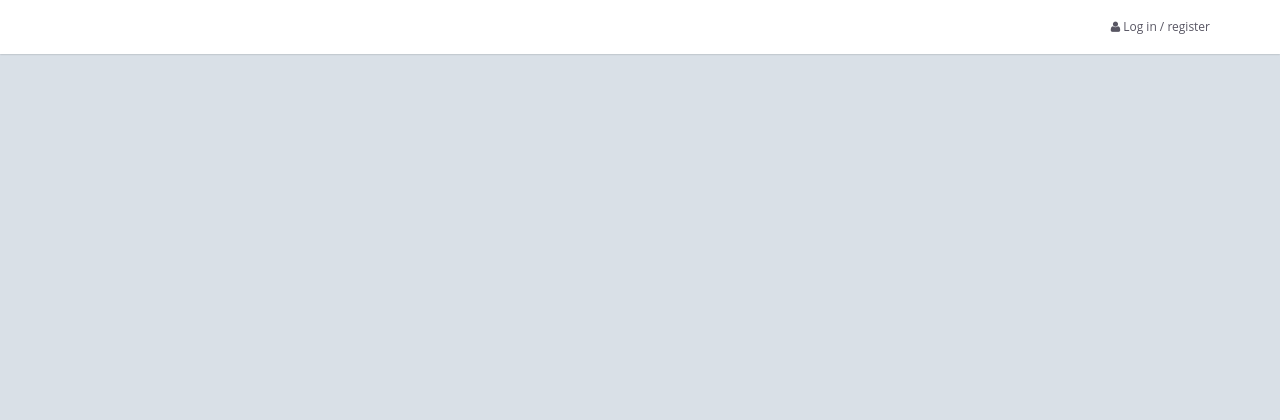
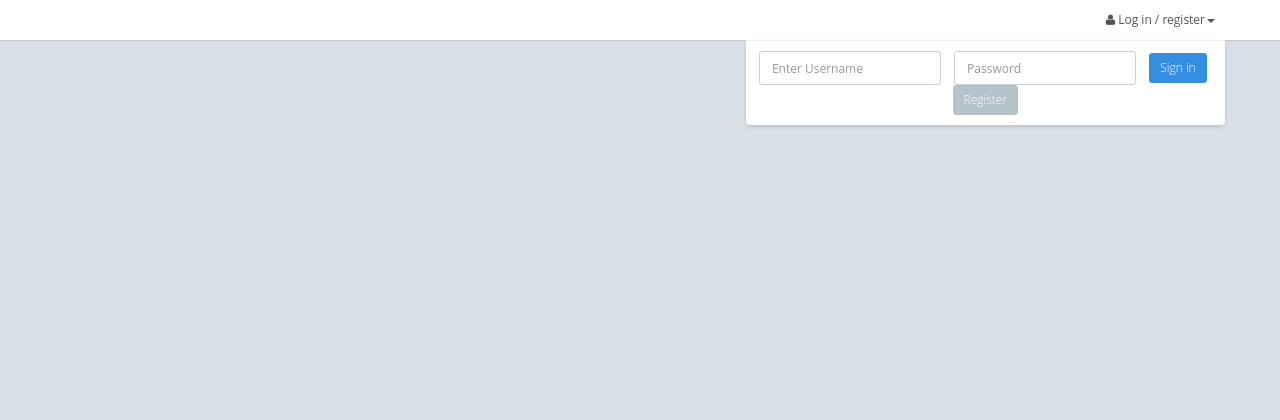
Before and after one commit to zuoxiaotian/bonhut, a Django app: template bonhuts/exchange/templates/base.html in a window 1280 px wide, after a click on "Log in / register". Shown: the top 420 px of the page. Run offline with Django 3.2, Linux system fonts and the light colour scheme; the template is opened without the code that fills it, so the values that code supplies are empty; some libraries are stand-ins or nearby versions.

Commit message:
index.html login register

```diff
--- a/bonhuts/exchange/templates/base.html
+++ b/bonhuts/exchange/templates/base.html
@@ -2,85 +2,113 @@
 <!DOCTYPE html>
 <html ng-app>
 <head>
-	<meta charset="utf-8">
-	<title> BonHut </title>
-	<meta content="width=device-width, initial-scale=1.0, maximum-scale=1.0, user-scalable=no" name="viewport"/>
-	<meta content="" name="description"/>
-	<meta content="" name="author"/>
+<meta charset="utf-8">
+<title>BonHut</title>
+<meta
+	content="width=device-width, initial-scale=1.0, maximum-scale=1.0, user-scalable=no"
+	name="viewport" />
+<meta content="" name="description" />
+<meta content="" name="author" />
 
-	<link href="{{STATIC_URL}}assets/css/jquery-ui.min.css"								rel="stylesheet"/>
-	<link href="{{STATIC_URL}}assets/css/bootstrap.min.css"								rel="stylesheet"/>
-	<link href="{{STATIC_URL}}assets/font-awesome-4.3.0/css/font-awesome.min.css"		rel="stylesheet"/>
-	<link href="{{STATIC_URL}}assets/css/animate.min.css"								rel="stylesheet"/>
-	<link href="{{STATIC_URL}}assets/css/style.min.css"									rel="stylesheet"/>
-	<link href="{{STATIC_URL}}assets/css/style-responsive.min.css"						rel="stylesheet"/>
-	<link href="{{STATIC_URL}}assets/css/default.css"									rel="stylesheet"/>
-	<link href="{{STATIC_URL}}exchange/css/base.css"									rel="stylesheet"/>
+<link href="{{STATIC_URL}}assets/css/jquery-ui.min.css" rel="stylesheet" />
+<link href="{{STATIC_URL}}assets/css/bootstrap.min.css" rel="stylesheet" />
+<link
+	href="{{STATIC_URL}}assets/font-awesome-4.3.0/css/font-awesome.min.css"
+	rel="stylesheet" />
+<link href="{{STATIC_URL}}assets/css/animate.min.css" rel="stylesheet" />
+<link href="{{STATIC_URL}}assets/css/style.min.css" rel="stylesheet" />
+<link href="{{STATIC_URL}}assets/css/style-responsive.min.css"
+	rel="stylesheet" />
+<link href="{{STATIC_URL}}assets/css/default.css" rel="stylesheet" />
+<link href="{{STATIC_URL}}exchange/css/base.css" rel="stylesheet" />
 
-	{% block head_links %}
-	{% endblock %}
+	<link href="{{STATIC_URL}}exchange/css/password-indicator.css"					rel="stylesheet"/>
+	<link href="{{STATIC_URL}}assets/css/bwizard.min.css"								rel="stylesheet"/>
+	<link href="{{STATIC_URL}}assets/css/parsley.css"								rel="stylesheet"/>
+
+
+{% block head_links %} {% endblock %}
 
 
 </head>
 
+<style>
+</style>
 <body>
 	<div id="page-container">
-		<div id="header" class="header navbar navbar-default navbar-fixed-top navbar-small" data-state-change="disabled">
+		<div id="header"
+			class="header navbar navbar-default navbar-fixed-top navbar-small"
+			data-state-change="disabled">
 			<div class="container">
-				<div class="navbar-header">
-				</div>
+				<div class="navbar-header"></div>
 				<div class="collapse navbar-collapse" id="header-navbar">
 					<ul class="nav navbar-nav navbar-right">
-						{% block menu %}
-						{% endblock %}
-						{% if user.is_authenticated %}
+						{% block menu %} {% endblock %} {% if user.is_authenticated %}
 
 
-						<li class="dropdown navbar-user">
-							<a href="javascript:;" class="dropdown-toggle" data-toggle="dropdown">
-								<i class="fa fa-user"></i>
-								<span class="hidden-xs">{{user}}</span> <b class="caret"></b>
-							</a>
+						<li class="dropdown navbar-user"><a href="javascript:;"
+							class="dropdown-toggle" data-toggle="dropdown"> <i
+								class="fa fa-user"></i> <span class="hidden-xs">{{user}}</span>
+								<b class="caret"></b>
+						</a>
 							<ul class="dropdown-menu animated fadeInLeft">
 								<li class="arrow"></li>
 								<li><a href="javascript:;">Edit Profile</a></li>
-								<li><a href="javascript:;"><span class="badge badge-danger pull-right">2</span> Inbox</a></li>
+								<li><a href="javascript:;"><span
+										class="badge badge-danger pull-right">2</span> Inbox</a></li>
 								<li><a href="javascript:;">Calendar</a></li>
 								<li><a href="javascript:;">Setting</a></li>
 								<li class="divider"></li>
 								<li><a href="javascript:logout();">Log Out</a></li>
-							</ul>
-						</li>
-						{% else %}
+							</ul></li> {% else %} {%block signbutton%}
 
 
-						<li class="dropdown navbar-user">
-							<a href="javascript:login();">
-								<i class="fa fa-user"></i>
-								<span class="hidden-xs">Log in / register</span>
-							</a>
-						</li>
-						{% endif %}
+						<li class="dropdown loginbt"><a href="#"
+							data-click="scroll-to-target" data-target="#"
+							data-toggle="dropdown"> <i class="fa fa-user"></i> <span
+								class="hidden-xs">Log in / register</span><b class="caret"></b>
+
+						</a>
+							<ul class="dropdown-menu dropdown-menu-left animated fadeInDown">
+								<div class="col-12">
+									<!-- begin panel -->
+									<div class="panel panel-inverse"
+										data-sortable-id="form-stuff-5">
+										<div class="panel-body" align="center">
+											<div class="form-inline">
+												<div class="form-group m-r-10">
+													<input class="form-control"
+														id="login_username" placeholder="Enter Username" />
+												</div>
+												<div class="form-group m-r-10">
+													<input type="password" class="form-control"
+														id="login_password" placeholder="Password" />
+												</div>
+												<button onclick="login_()" class="btn btn-sm btn-primary m-r-5">Sign
+													in</button>
+												<button onclick="register()"
+														class="btn btn-sm btn-default">Register</button>
+											</div>
+										</div>
+									</div>
+									<!-- end panel -->
+								</div>
+							</ul></li> {% endblock%} {% endif %}
 					</ul>
 				</div>
 			</div>
 		</div>
 
-		<div class="content" data-scrollview="true">
-
-			{% block content %}
-			{% endblock %}
-		</div>
+		<div class="content" data-scrollview="true">{% block content %}
+			{% endblock %}</div>
 
 		{% block footer %}
-		<div id="footer" class="footer" style="position:absolute;bottom:0;width:100%;left:0%;height:4%;padding:0;">
+		<div id="footer" class="footer"
+			style="position: absolute; bottom: 0; width: 100%; left: 0%; height: 4%; padding: 0;">
 			<div id="statusbar" class="container" align=center>
-				<div id="status" class="footer-brand" style="margin-bottom:0;width:60%" align=center>
-					StatusBar
-				</div>
-				<div id="copy">
-					BonHut@ 2015
-				</div>
+				<div id="status" class="footer-brand"
+					style="margin-bottom: 0; width: 60%" align=center>StatusBar</div>
+				<div id="copy">BonHut@ 2015</div>
 			</div>
 		</div>
 		{% endblock %}
@@ -89,21 +117,37 @@
 
 
 
-	<script src="{{STATIC_URL}}assets/js/d3.min.js" ></script>
-	<script src="{{STATIC_URL}}assets/js/jquery-1.9.1.min.js" ></script>
-	<script src="{{STATIC_URL}}assets/js/jquery-ui.min.js" ></script>
-	<script src="{{STATIC_URL}}assets/js/bootstrap.min.js" ></script>
-	<script src="{{STATIC_URL}}assets/js/jquery.cookie.js" ></script>
-	<script src="{{STATIC_URL}}assets/js/jquery-migrate-1.1.0.min.js" ></script>
-	<script src="{{STATIC_URL}}assets/js/jquery.slimscroll.min.js" ></script>
-	<script src="{{STATIC_URL}}exchange/js/default.js" ></script>
-	<script src="{{STATIC_URL}}assets/js/bootbox.min.js" ></script>
-	<script src="{{STATIC_URL}}assets/js/angular.min.js" ></script>
+	<script src="{{STATIC_URL}}assets/js/d3.min.js"></script>
+	<script src="{{STATIC_URL}}assets/js/jquery-1.9.1.min.js"></script>
+	<script src="{{STATIC_URL}}assets/js/jquery-ui.min.js"></script>
+	<script src="{{STATIC_URL}}assets/js/bootstrap.min.js"></script>
+	<script src="{{STATIC_URL}}assets/js/jquery.cookie.js"></script>
+	<script src="{{STATIC_URL}}assets/js/jquery-migrate-1.1.0.min.js"></script>
+	<script src="{{STATIC_URL}}assets/js/jquery.slimscroll.min.js"></script>
+	<script src="{{STATIC_URL}}exchange/js/default.js"></script>
+	<script src="{{STATIC_URL}}assets/js/bootbox.min.js"></script>
+	<script src="{{STATIC_URL}}assets/js/angular.min.js"></script>
+
+
+	<script src="{{STATIC_URL}}assets/js/ion.rangeSlider.min.js" ></script>
+	<script src="{{STATIC_URL}}assets/js/bootstrap-colorpicker.min.js" ></script>
+	<script src="{{STATIC_URL}}assets/js/masked-input.min.js" ></script>
+	<script src="{{STATIC_URL}}assets/js/bootstrap-timepicker.min.js" ></script>
+	<script src="{{STATIC_URL}}assets/js/bootstrap-combobox.js" ></script>
+
+
+	<script src="{{STATIC_URL}}assets/js/parsley.js" ></script>
+	<script src="{{STATIC_URL}}assets/js/bwizard.js" ></script>
+
+	<script src="{{STATIC_URL}}exchange/js/password-indicator.js" ></script>
+	<script src="{{STATIC_URL}}exchange/js/register_form.js" ></script>
+	<script src="{{STATIC_URL}}assets/js/apps.min.js" ></script>
 
 	{% block script %}
 	<script>
-		$(document).ready(function(){
+		$(document).ready(function() {
 			App.init();
+			FormWizardValidation.init();
 		})
 	</script>
 	{% endblock %}
--- a/bonhuts/exchange/views/views_login_logout.py
+++ b/bonhuts/exchange/views/views_login_logout.py
@@ -47,3 +47,8 @@ def login_view(request):
 def logout_view(request):
     logout(request)
     return HttpResponse('success')
+
+
+def index(request):
+    test = {"st": "test st"}
+    return render(request, "../templates/index.html", test)
--- a/bonhuts/static/exchange/css/base.css
+++ b/bonhuts/static/exchange/css/base.css
@@ -65,3 +65,23 @@ h1 {
 	bottom:0.2em;
 	margin-right:2em;
 }
+
+.navbar-nav>li>a {
+	padding: 10px 10px;
+}
+.navbar {
+	min-height: 40px;
+}
+
+.panel-body {
+	padding: 5px;
+}
+
+.panel {
+	margin-bottom: 0px;
+}
+
+.dropdown.loginbt>.dropdown-menu-left {
+	right: 0px;
+	left: -350px;
+}
--- a/bonhuts/static/exchange/js/default.js
+++ b/bonhuts/static/exchange/js/default.js
@@ -45,7 +45,7 @@ function login_(){
 		},
 		success:function(s){
 			if(s == "success"){
-				window.location.href=""
+				window.location.href="/exchange/index"
 			}else{
 				bootbox.alert(s)
 			}
@@ -212,7 +212,8 @@ function register(){
 		    	  			document.getElementById("password1").value 		== "" ||
 		    	  			document.getElementById("reg_username").value 	== ""  )
 			    	  		{
-					    	  return;
+			    	  			$(this).preventDefault();
+			    	  			return;
 					    	}
 			    	  	if (false === $('form[name="form-wizard"]').parsley()
 								.validate("wizard-step-2")) {
```
Also changed, not shown: bonhuts/exchange/templates/default.html (+14 -18 lines), bonhuts/exchange/templates/index.html (added, +18 -0 lines), bonhuts/exchange/urls.py (+7 -6 lines).
